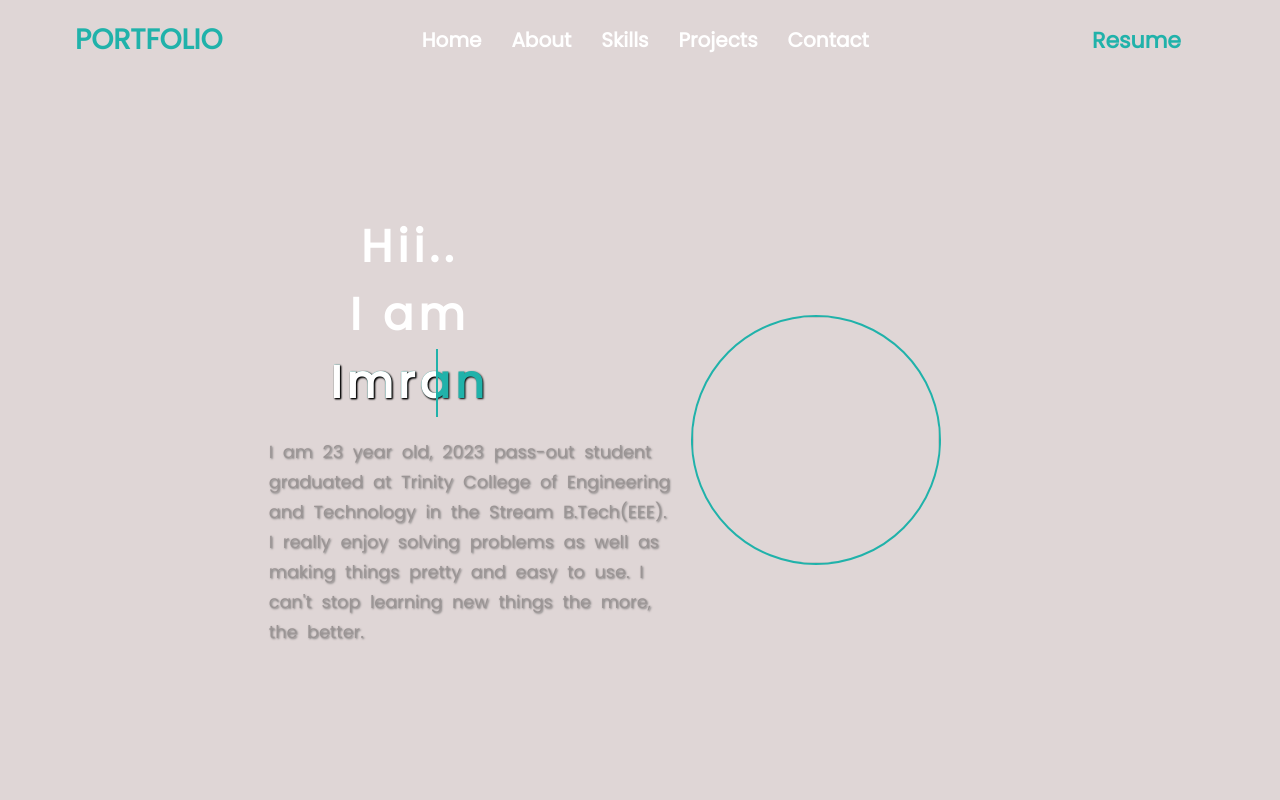
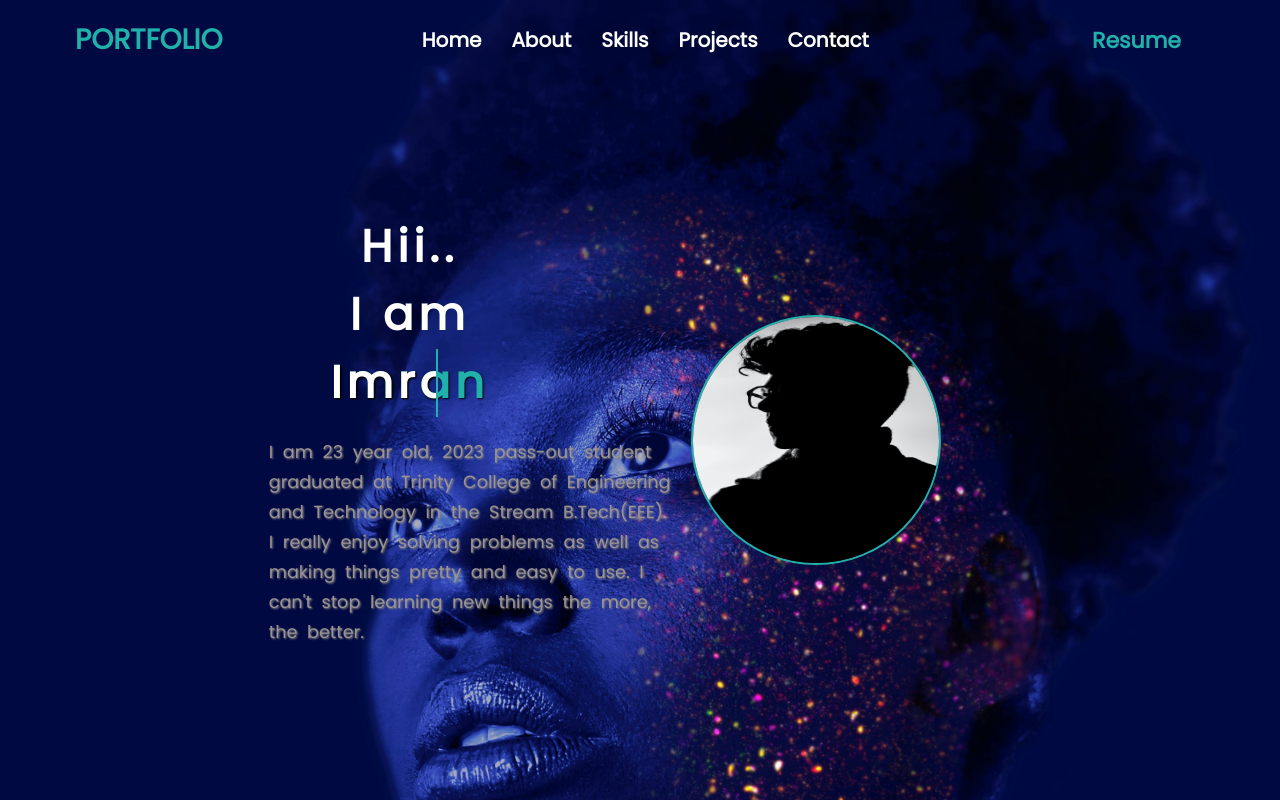
Before and after one commit to imranshaik2112/this-is-a-sample-repo, a plain HTML site: page p/task3.html in a window 1280 px wide. Drawn offline with Linux system fonts and the light colour scheme.

Commit message:
changed file paths

```diff
--- a/p/task3.css
+++ b/p/task3.css
@@ -28,7 +28,7 @@ html {
     height: 100vh;
     width: 100vw;
     background-color: rgb(223, 214, 214);
-    background-image: url(pexels-motional-studio-1081685.jpg);
+    background-image: url(./assets/pexels-motional-studio-1081685.jpg);
     background-repeat: no-repeat;
     background-size: cover;
     background-attachment: fixed;
@@ -267,7 +267,7 @@ h1 span::after {
     height: 100vh;
     width: 100vw;
     background-color: rgb(223, 214, 214);
-    background-image: url(jeremy-bishop-G9i_plbfDgk-unsplash.jpg);
+    background-image: url(./assets/jeremy-bishop-G9i_plbfDgk-unsplash.jpg);
     background-repeat: no-repeat;
     background-size: cover;
     background-attachment: fixed;
@@ -320,7 +320,7 @@ h1 span::after {
     height: 100vh;
     width: 100vw;
     background-color: rgb(223, 214, 214);
-    background-image: url(breno-machado-in9-n0JwgZ0-unsplash.jpg);
+    background-image: url(./assets/breno-machado-in9-n0JwgZ0-unsplash.jpg);
     background-repeat: no-repeat;
     background-size: cover;
     background-attachment: fixed;
--- a/p/task3.html
+++ b/p/task3.html
@@ -48,7 +48,7 @@
                 </div>
                 <div class="hero-right">
                     <div class="image">
-                        <img class="img" src="pexels-mohamed-abdelghaffar-771742.jpg">
+                        <img class="img" src="./assets/pexels-mohamed-abdelghaffar-771742.jpg">
                     </div>
                 </div>
             </div>
@@ -56,7 +56,7 @@
         <section class="about" id="about">
             <div class="about-con">
                 <div class="about-left">
-                    <img src="/dec_wt_pa/media/pexels-mohamed-abdelghaffar-771742.jpg">
+                    <img src="./assets/pexels-mohamed-abdelghaffar-771742.jpg">
                 </div>
                 <div class="about-right">
                     <div class="content1">
```
